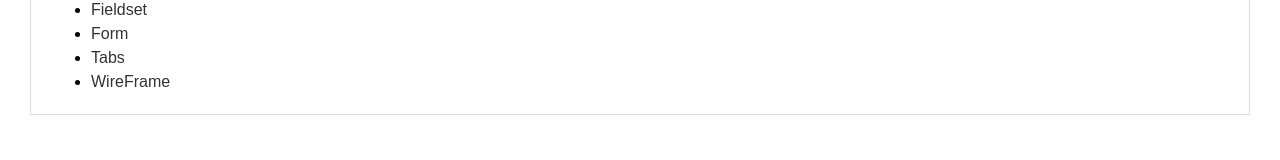
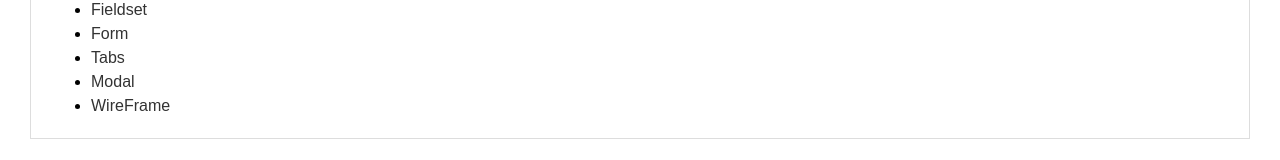
Before and after one commit to thegi01/thegi01.github.io, a plain HTML site: page index.html in a window 1280 px wide. Shown: the part 476-636 px from the top of the page. Drawn offline with Linux system fonts and the light colour scheme.

Commit message:
Update index.html

```diff
--- a/index.html
+++ b/index.html
@@ -64,6 +64,7 @@
 			<li class="github-item"> <a href="https://thegi01.github.io/components/fieldset.html" target="_blank" class="github__a">Fieldset</a> </li>
 			<li class="github-item"> <a href="https://thegi01.github.io/components/form.html" target="_blank" class="github__a">Form</a> </li>
 			<li class="github-item"> <a href="https://thegi01.github.io/components/tabs.html" target="_blank" class="github__a">Tabs</a> </li>
+			<li class="github-item"> <a href="https://thegi01.github.io/components/modal.html" target="_blank" class="github__a">Modal</a> </li>
 			<li class="github-item"> <a href="https://thegi01.github.io/components/wireframe.html" target="_blank" class="github__a">WireFrame</a> </li>
 		</ul>
 	</div>
```
